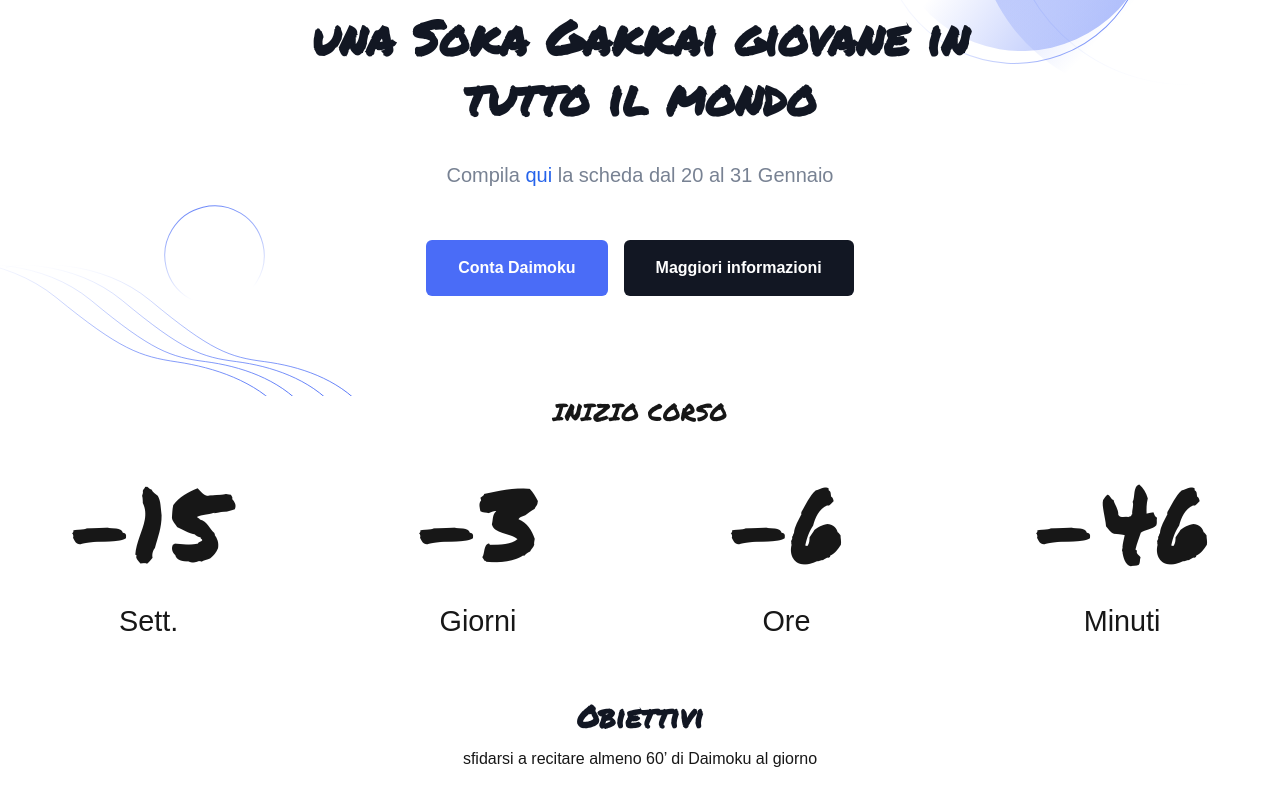
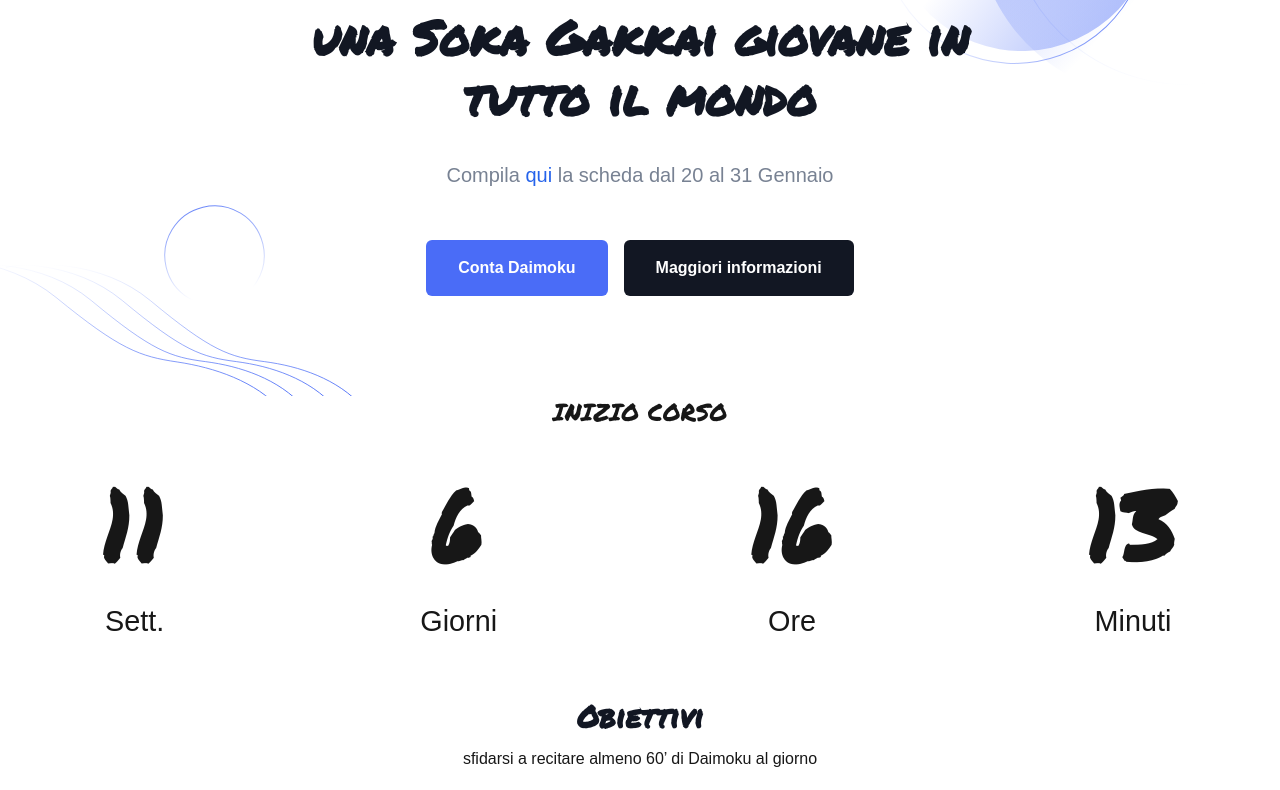
Before and after one commit to upalatucci/corso-uomini, a Next.js app: page / in a window 1280 px wide. Shown: the part 385-1175 px from the top of the page. Built offline with nearby package versions, Linux system fonts and the light colour scheme; no server answers; the database is empty; sample sign-in values are in the browser's storage.

Commit message:
adjust countdown

```diff
--- a/components/CountDown/CountDown.tsx
+++ b/components/CountDown/CountDown.tsx
@@ -6,7 +6,7 @@
 const DAYS_IN_MS = 24 * HOURS_IN_MS;
 const WEEKS_IN_MS = DAYS_IN_MS * 7;
 
-const courseDate = new Date(2024, 8, 27, 15, 0);
+const courseDate = new Date(2025, 3, 7, 14, 0);
 
 const CountDown: FC = () => {
   // eslint-disable-next-line @typescript-eslint/no-unused-vars
```
